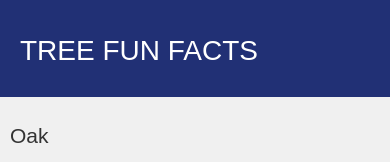
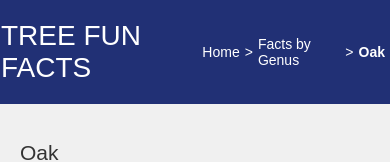
Before and after one commit to jakelgutteridge/Tree-Fun-Facts, a plain HTML site: page genus/oak/index.html in a window 390 px wide. Shown: the top 162 px of the page. Drawn offline with Linux system fonts and the light colour scheme.

Commit message:
Update index.html

```diff
--- a/genus/oak/index.html
+++ b/genus/oak/index.html
@@ -9,7 +9,7 @@
     <meta name="author" content="Tarant Hobbs & Jake Gutteridge">
     <meta name="viewport" content="width=device-width, initial-scale=1.0">
     <link rel="stylesheet" href="../../styles.css">
-    <link rel="stylesheet" href="../../mobile-styles.css" media="screen and (max-width: 600px)">
+
     <link rel="image_src" href="https://live.staticflickr.com/4367/37261386152_e52576ed63_b.jpg">
     <meta name="twitter:image" property="og:image" content="https://live.staticflickr.com/4367/37261386152_e52576ed63_b.jpg">
   </head>
```
